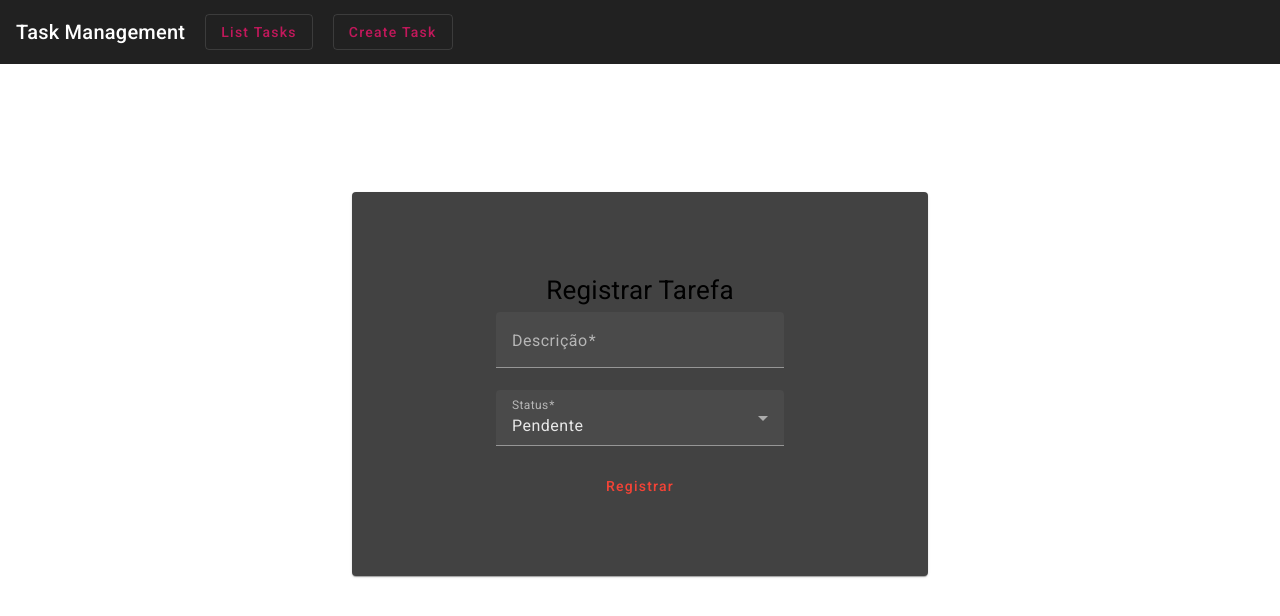
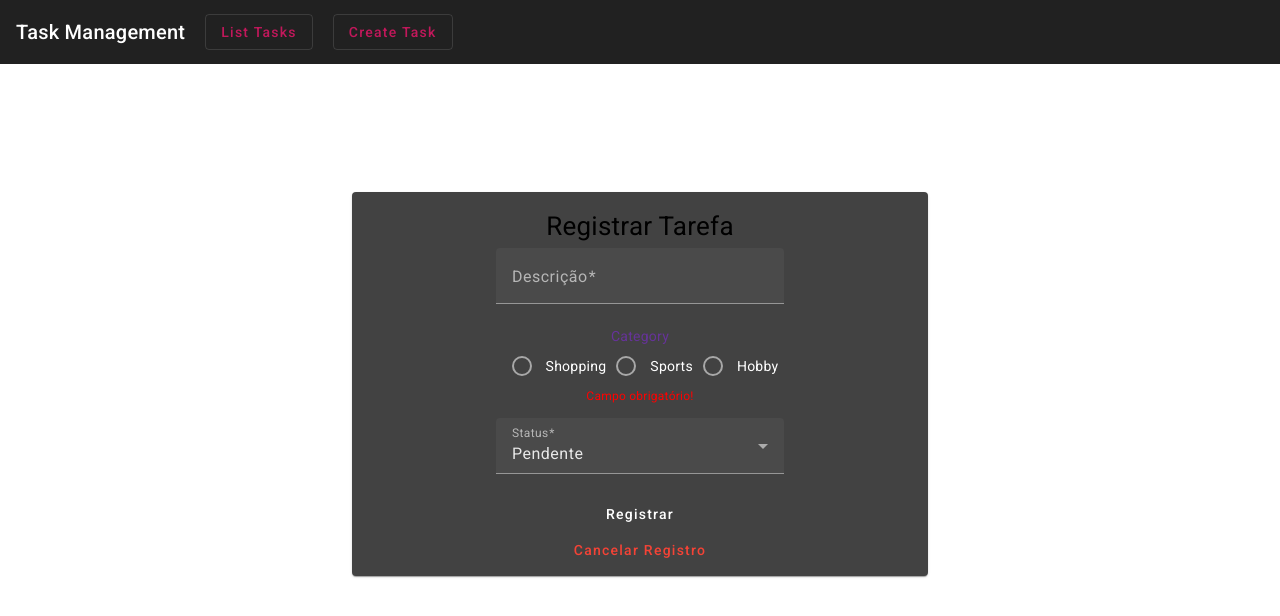
Before and after one commit to annalauracosta/angular-exercise, an Angular app: page /task-create in a window 1280 px wide. Shown: the top 616 px of the page. Built offline with nearby package versions, Linux system fonts and the light colour scheme.

Commit message:
adicionando snackbar, validações de campos, select, radio-button

```diff
--- a/src/app/models/task.ts
+++ b/src/app/models/task.ts
@@ -2,4 +2,5 @@ export interface Task {
   id: number;
   description: string;
   situation: boolean;
+  category: string;
 }
--- a/src/app/task/services/task.service.ts
+++ b/src/app/task/services/task.service.ts
@@ -27,6 +27,7 @@ export class TaskService {
     const taskNoId: any = {
       description: newTask.description,
       situation: newTask.situation,
+      category: newTask.category,
     };
     return this.http.post<any>(this.apiURL, taskNoId);
   }
--- a/src/app/task/task-form/task-form.component.css
+++ b/src/app/task/task-form/task-form.component.css
@@ -22,3 +22,17 @@ mat-card-header{
   font-size: 26px;
   margin-bottom: 12px;
 }
+
+.error {
+  border: 1px solid red;
+}
+
+.error-text {
+  color: red;
+  font-size: 12px;
+}
+
+.error-snackbar {
+  background-color: red;
+  color: white;
+}
--- a/src/app/task/task-form/task-form.component.html
+++ b/src/app/task/task-form/task-form.component.html
@@ -8,16 +8,40 @@
         placeholder="digite a descrição"
         formControlName="description"
         name="description"
+        required
       />
+      <mat-error *ngIf="formGroup.get('description')?.invalid"
+        >Campo obrigatório!</mat-error
+      >
     </mat-form-field>
-    <mat-form-field>
+
+    <mat-label style="color: rebeccapurple">Category</mat-label>
+    <mat-radio-group formControlName="category" required>
+      <mat-radio-button *ngFor="let item of categories" [value]="item">
+        {{ item }}
+      </mat-radio-button>
+    </mat-radio-group>
+    <p class="error-text" *ngIf="formGroup.get('category')?.invalid">
+      Campo obrigatório!
+    </p>
+    <mat-form-field [class.error]="formGroup.get('situation')?.invalid">
       <mat-label>Status</mat-label>
-      <mat-select formControlName="situation">
+      <mat-select formControlName="situation" required>
         <mat-option *ngFor="let option of options" [value]="option">
           {{ option ? "Completa" : "Pendente" }}
         </mat-option>
       </mat-select>
     </mat-form-field>
-    <button mat-button color="warn" (click)="createTask()">Registrar</button>
+
+    <button
+      mat-button
+      color="blue"
+      (click)="createTask('Task Add Successfully')"
+    >
+      Registrar
+    </button>
+    <button mat-button color="warn" (click)="cancel()">
+      Cancelar Registro
+    </button>
   </mat-card>
 </div>
--- a/src/app/task/task-form/task-form.component.ts
+++ b/src/app/task/task-form/task-form.component.ts
@@ -4,6 +4,8 @@ import { FormBuilder, FormGroup, Validators } from '@angular/forms';
 import { Task } from '../../models/task';
 import { TaskService } from './../services/task.service';
 import { Component } from '@angular/core';
+import { Router } from '@angular/router';
+import { MatSnackBar } from '@angular/material/snack-bar';
 
 @Component({
   selector: 'app-task-form',
@@ -14,18 +16,36 @@ export class TaskFormComponent {
   options: boolean[] = [true, false];
   id: number = 0;
   formGroup: FormGroup;
-  constructor(private taskService: TaskService, private fg: FormBuilder) {
+  categories: String[] = ['Shopping', 'Sports', 'Hobby'];
+  constructor(
+    private taskService: TaskService,
+    private fg: FormBuilder,
+    private router: Router,
+    private snackBar: MatSnackBar
+  ) {
     this.formGroup = this.fg.group({
       description: [null, [Validators.required]],
       situation: [false, [Validators.required]],
+      category: [null, [Validators.required]],
     });
   }
+  cancel(): void {
+    this.router.navigate(['/task-list']);
+  }
 
-  createTask() {
+  createTask(message: string) {
+    if (this.formGroup.invalid) {
+      this.snackBar.open('Please fill out all of mandatory fields!', 'Close', {
+        duration: 3000,
+        panelClass: ['error-snack'],
+      });
+      return;
+    }
     const newTask: Task = {
       id: this.id,
       description: this.formGroup.value.description,
       situation: this.formGroup.value.situation,
+      category: this.formGroup.value.category,
     };
 
     console.log('Nova Tarefa:', newTask);
@@ -33,6 +53,9 @@ export class TaskFormComponent {
     this.taskService.createTask(newTask).subscribe({
       next: () => {
         this.formGroup.reset();
+        this.snackBar.open(message, 'fechar', {
+          duration: 5000,
+        });
       },
       error: (err) => {
         console.error(err);
--- a/src/app/task/task-list/task-list.component.html
+++ b/src/app/task/task-list/task-list.component.html
@@ -12,6 +12,11 @@
   <ng-container matColumnDef="description">
     <th mat-header-cell *matHeaderCellDef>Description</th>
     <td mat-cell *matCellDef="let element">{{ element.description }}</td>
+  </ng-container>
+
+  <ng-container matColumnDef="Category">
+    <th mat-header-cell *matHeaderCellDef>Category</th>
+    <td mat-cell *matCellDef="let element">{{ element.category }}</td>
   </ng-container>
 
   <ng-container matColumnDef="situation">
@@ -46,3 +51,6 @@
 <button mat-stroked-button color="warn" (click)="showList()">
   {{ buttonHeader ? "Ocular Lista" : "Mostar Lista" }}
 </button>
+<button mat-mini-fab color="warn" style="margin-top: 20px" (click)="register()">
+  <mat-icon>add</mat-icon>
+</button>
--- a/src/app/task/task-list/task-list.component.ts
+++ b/src/app/task/task-list/task-list.component.ts
@@ -1,3 +1,4 @@
+import { Router } from '@angular/router';
 import { Task } from './../../models/task';
 import { TaskService } from './../services/task.service';
 import { Component } from '@angular/core';
@@ -11,10 +12,19 @@ export class TaskListComponent {
   taskList: Task[] = [];
   listVisibility: boolean = true;
   buttonHeader: boolean = true;
-  displayedColumns: string[] = ['id', 'description', 'situation', 'Action'];
-  constructor(private taskService: TaskService) {}
+  displayedColumns: string[] = [
+    'id',
+    'description',
+    'situation',
+    'Action',
+    'Category',
+  ];
+  constructor(private taskService: TaskService, private router: Router) {}
   ngOnInit(): void {
     this.allTasks();
+  }
+  register(): void {
+    this.router.navigate(['/task-create']);
   }
 
   showList(): void {
@@ -42,6 +52,7 @@ export class TaskListComponent {
     this.taskService.findAllTasks().subscribe({
       next: (data: Task[]) => {
         this.taskList = data;
+        console.log(this.taskList);
       },
       error: (err) => {
         console.log('ERROR.');
--- a/src/db/db.json
+++ b/src/db/db.json
@@ -1,9 +1,16 @@
 {
   "tasks": [
     {
-      "id": "1",
-      "description": "Caminhar",
-      "situation": true
+      "id": "f329",
+      "description": "Andar de Bicicleta",
+      "situation": false,
+      "category": "Sports"
+    },
+    {
+      "id": "4356",
+      "description": "Ir as compras",
+      "situation": true,
+      "category": "Shopping"
     }
   ]
 }
```
Also changed, not shown: src/app/task/task.module.ts (+6 -1 lines).
